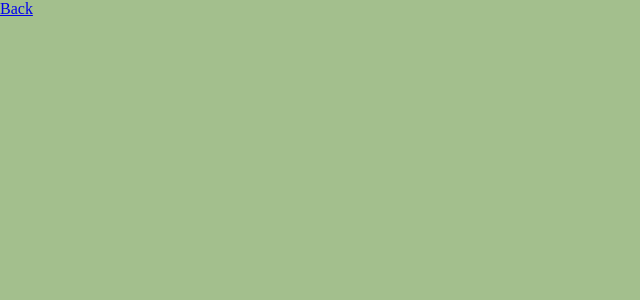
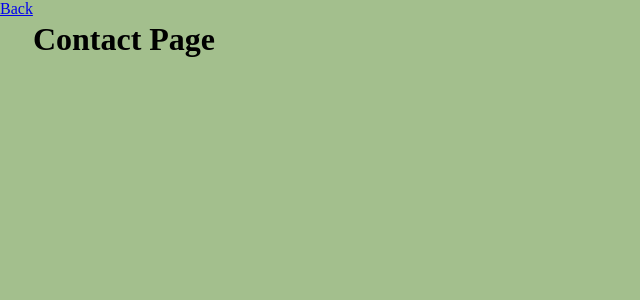
Before and after one commit to TomPope94/cv-site, a React (Create React App) app: page /contact in a window 1280 px wide. Shown: the top 300 px of the page, without its empty margins (0-640 px from the left). Built offline with nearby package versions, Linux system fonts and the light colour scheme.

Commit message:
changes minor thing to test AWS build

```diff
--- a/src/components/Contact.js
+++ b/src/components/Contact.js
@@ -16,6 +16,7 @@ const Contact = () => {
   return (
     <div style={styles.pageContainer}>
       <Link to={EXPERIENCE}>Back</Link>
+      <h1>Contact Page</h1>
     </div>
   );
 };
```
